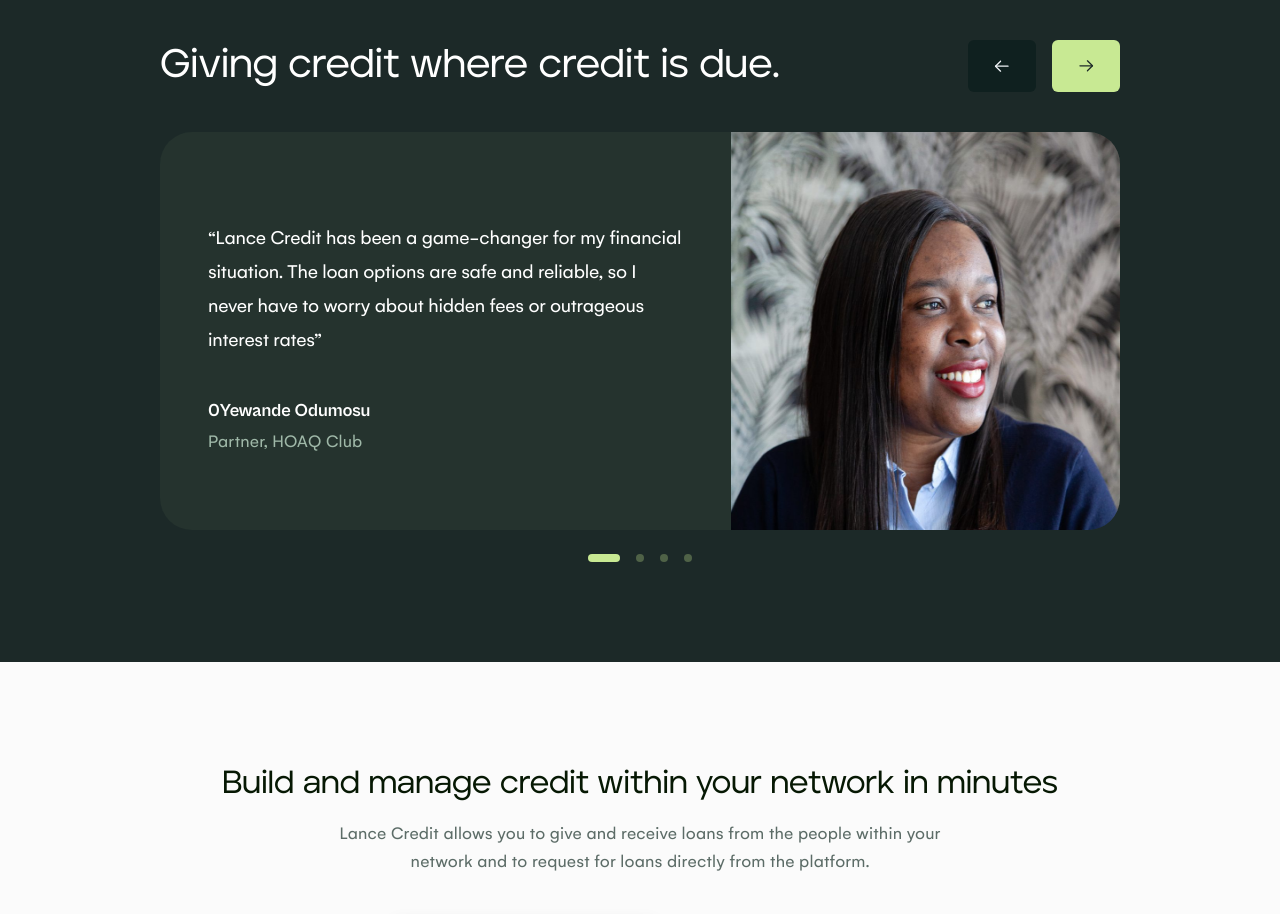
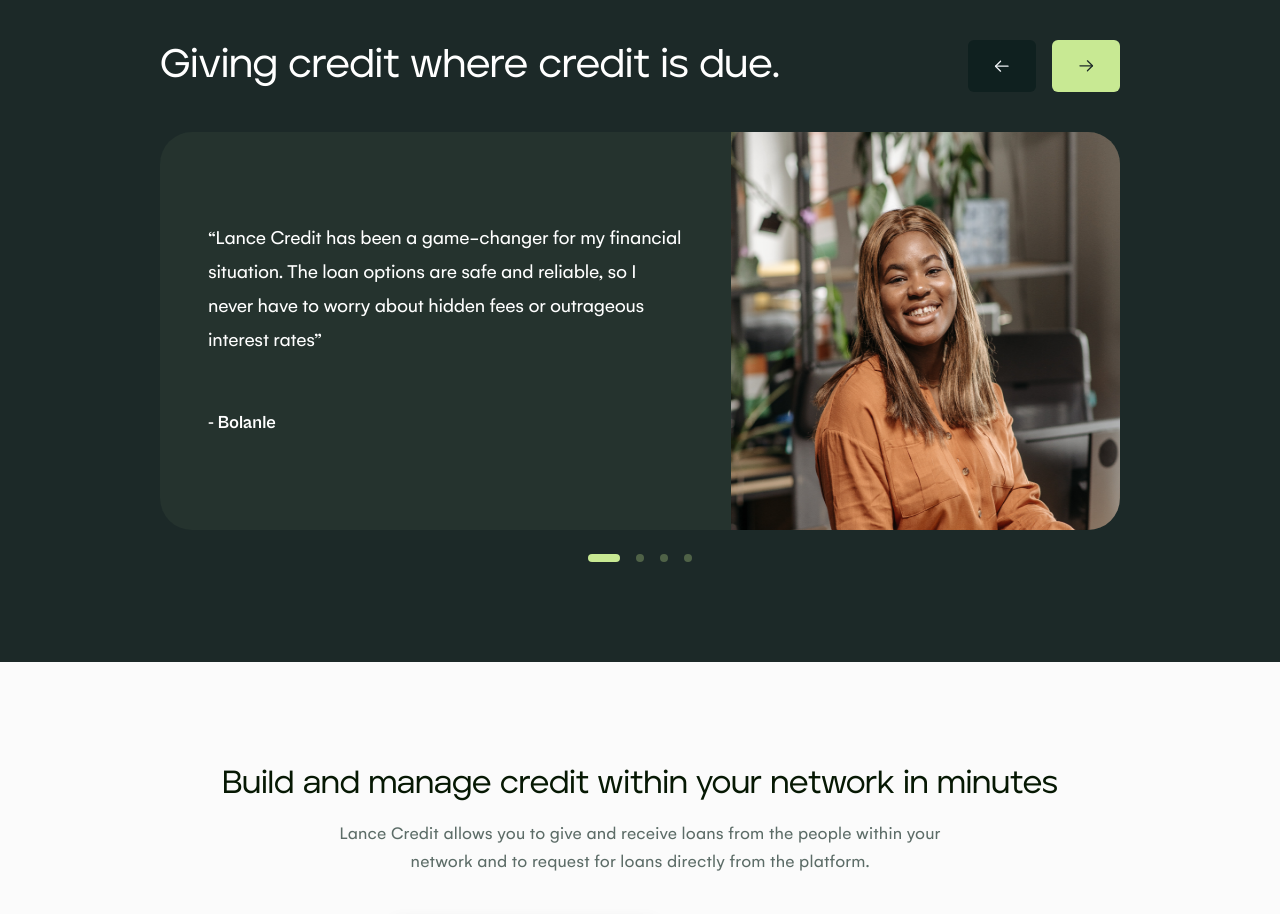
Before and after one commit to Lance-Credit/website, a Nuxt app: page / in a window 1280 px wide. Shown: the part 5200-6114 px from the top of the page. Built offline with nearby package versions, Linux system fonts and the light colour scheme.

Commit message:
:wrench: Chore: Bolanle's testimonial

```diff
--- a/pages/index.vue
+++ b/pages/index.vue
@@ -338,9 +338,9 @@
     const testimonials = [
         {
             testimony: '“Lance Credit has been a game-changer for my financial situation. The loan options are safe and reliable, so I never have to worry about hidden fees or outrageous interest rates”',
-            author: '0Yewande Odumosu',
-            title: 'Partner, HOAQ Club',
-            img: '/assets/img/yewande.png'
+            author: '- Bolanle',
+            title: '',
+            img: '/assets/img/bolanle.png'
         },
         {
             testimony: '“Lance Credit has been a game-changer for my financial situation. The loan options are safe and reliable, so I never have to worry about hidden fees or outrageous interest rates”',
```
Also changed, not shown: public/assets/img/bolanle.png (added).
